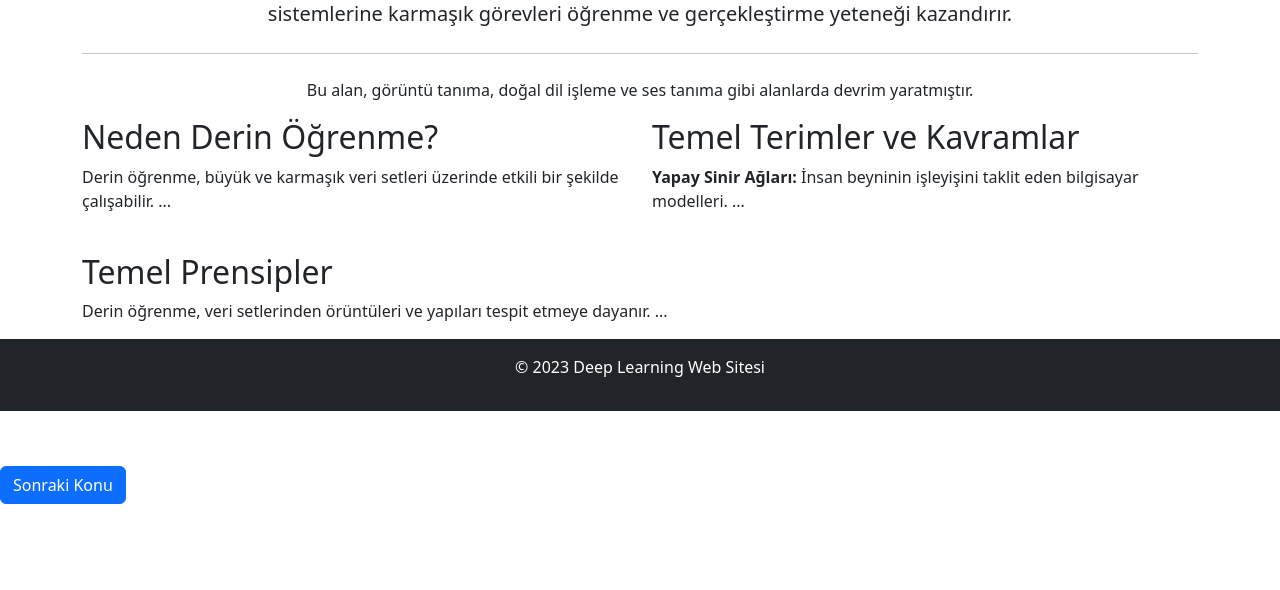
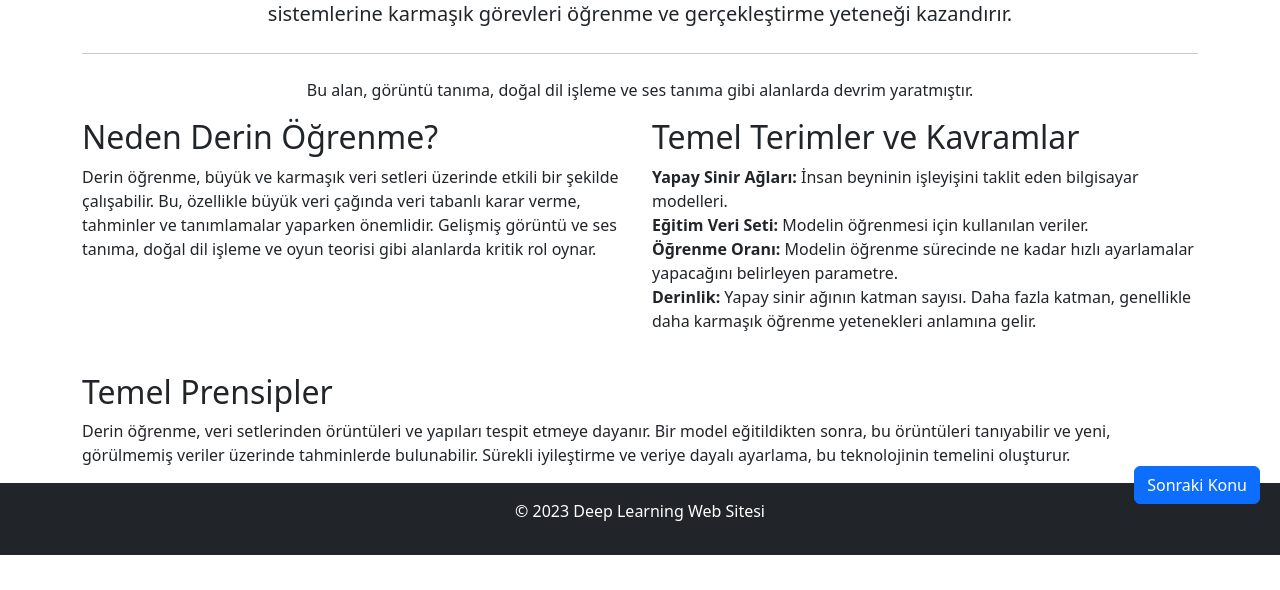
Before and after one commit to Lightfield0/deep_learning_project, a Django app: page /introduction/ in a window 1280 px wide. Shown: the part 210-800 px from the top of the page. Run offline with Django 4.2, Linux system fonts and the light colour scheme.

Commit message:
Changes to be committed: 	modified:   deep_learning_app/templates/introduction.html 	modified:   deep_learning_app/templates/layout.html

```diff
--- a/deep_learning_app/templates/introduction.html
+++ b/deep_learning_app/templates/introduction.html
@@ -5,57 +5,50 @@
 {% block content %}
     <div class="container mt-5">
         <div class="jumbotron text-center">
-        <h1 class="display-4">Derin Öğrenmeye Giriş</h1>
-        <p class="lead">
+            <h1 class="display-4 animate__animated animate__fadeInDown">Derin Öğrenmeye Giriş</h1>
+            <p class="lead animate__animated animate__fadeInUp">
                 Deep learning, verilerden öğrenen gelişmiş bir makine öğrenme tekniğidir. Yapay sinir ağları kullanarak, bilgisayar sistemlerine karmaşık görevleri öğrenme ve gerçekleştirme yeteneği kazandırır.
             </p>
             <hr class="my-4">
-        <p>
+            <p class="animate__animated animate__fadeIn">
                 Bu alan, görüntü tanıma, doğal dil işleme ve ses tanıma gibi alanlarda devrim yaratmıştır.
             </p>
         </div>
 
-    <section id="more-details" class="row">
+        <section id="more-details">
+            <div class="row">
                 <div class="col-md-6">
-            <h2>Neden Derin Öğrenme?</h2>
-            <p>
-                Derin öğrenme, büyük ve karmaşık veri setleri üzerinde etkili bir şekilde çalışabilir. ...
+                    <h2 class="animate__animated animate__fadeInLeft">Neden Derin Öğrenme?</h2>
+                    <p class="animate__animated animate__fadeInLeft">
+                        Derin öğrenme, büyük ve karmaşık veri setleri üzerinde etkili bir şekilde çalışabilir. Bu, özellikle büyük veri çağında veri tabanlı karar verme, tahminler ve tanımlamalar yaparken önemlidir. Gelişmiş görüntü ve ses tanıma, doğal dil işleme ve oyun teorisi gibi alanlarda kritik rol oynar.
                     </p>
                 </div>
                 <div class="col-md-6">
-            <h2>Temel Terimler ve Kavramlar</h2>
-            <p>
-                <strong>Yapay Sinir Ağları:</strong> İnsan beyninin işleyişini taklit eden bilgisayar modelleri. ...
+                    <h2 class="animate__animated animate__fadeInRight">Temel Terimler ve Kavramlar</h2>
+                    <p class="animate__animated animate__fadeInRight">
+                        <strong>Yapay Sinir Ağları:</strong> İnsan beyninin işleyişini taklit eden bilgisayar modelleri. <br>
+                        <strong>Eğitim Veri Seti:</strong> Modelin öğrenmesi için kullanılan veriler. <br>
+                        <strong>Öğrenme Oranı:</strong> Modelin öğrenme sürecinde ne kadar hızlı ayarlamalar yapacağını belirleyen parametre. <br>
+                        <strong>Derinlik:</strong> Yapay sinir ağının katman sayısı. Daha fazla katman, genellikle daha karmaşık öğrenme yetenekleri anlamına gelir.
                     </p>
                 </div>
                 <div class="col-md-12 mt-4">
-            <h2>Temel Prensipler</h2>
-            <p>
-                Derin öğrenme, veri setlerinden örüntüleri ve yapıları tespit etmeye dayanır. ...
+                    <h2 class="animate__animated animate__fadeInUp">Temel Prensipler</h2>
+                    <p class="animate__animated animate__fadeInUp">
+                        Derin öğrenme, veri setlerinden örüntüleri ve yapıları tespit etmeye dayanır. Bir model eğitildikten sonra, bu örüntüleri tanıyabilir ve yeni, görülmemiş veriler üzerinde tahminlerde bulunabilir. Sürekli iyileştirme ve veriye dayalı ayarlama, bu teknolojinin temelini oluşturur.
                     </p>
+                </div>
             </div>
         </section>
 
-    <div class="text-right mb-3 mr-3 fixed-bottom" style="bottom: 70px; right: 20px;">
-        <a class="btn btn-primary" href="{% url 'types-of-nn' %}" role="button" id="next-topic-btn">Sonraki Konu</a>
+        <div class="fixed-bottom text-right mb-3 mr-3" style="text-align: right; bottom: 70px; right: 20px;">
+            <a class="btn btn-primary animate__animated animate__fadeIn" href="{% url 'types-of-nn' %}" role="button" id="hover-btn">Sonraki Konu</a>
         </div>
     </div>
 
     <style>
-    #next-topic-btn:hover {
+        #hover-btn:hover {
             transform: scale(1.1); /* Örnek bir transform efekti. Dilerseniz başka bir efekt ekleyebilirsiniz. */
         }
     </style>
 {% endblock %}
-
-{% block scripts %}
-    <script src="https://cdnjs.cloudflare.com/ajax/libs/gsap/3.12.2/gsap.min.js"></script>
-    <script>
-        // GSAP Animasyonları
-        gsap.from(".jumbotron h1", { duration: 1, y: -50, opacity: 0 });
-        gsap.from(".jumbotron p", { duration: 1, y: 50, opacity: 0, delay: 0.5 });
-        gsap.from("#more-details .col-md-6", { duration: 1, x: -100, opacity: 0, stagger: 0.2 });
-        gsap.from("#more-details .col-md-12", { duration: 1, x: 100, opacity: 0, delay: 0.5 });
-        gsap.from("#next-topic-btn", { duration: 1, y: 50, opacity: 0, delay: 1 });
-    </script>
-{% endblock %}
--- a/deep_learning_app/templates/layout.html
+++ b/deep_learning_app/templates/layout.html
@@ -7,7 +7,7 @@
     <!-- Bootstrap CSS -->
     <link href="https://cdn.jsdelivr.net/npm/bootstrap@5.3.0/dist/css/bootstrap.min.css" rel="stylesheet">
     <!-- CSS dosyasını ekleyin -->
-    <!-- <link rel="stylesheet" href="https://cdnjs.cloudflare.com/ajax/libs/animate.css/4.1.1/animate.min.css"> -->
+    <link rel="stylesheet" href="https://cdnjs.cloudflare.com/ajax/libs/animate.css/4.1.1/animate.min.css">
 
 </head>
 <body>
```
Lines whose indentation alone changed are shown as unchanged.
